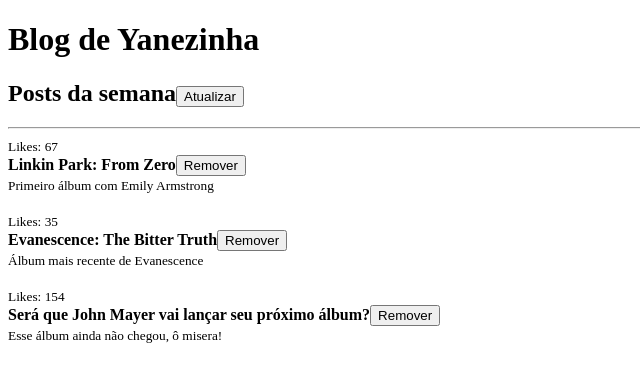
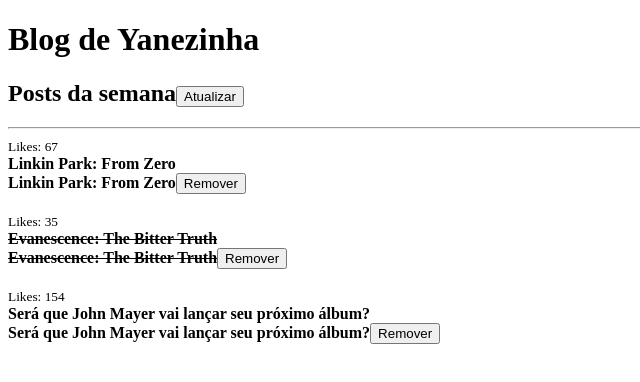
Before and after one commit to yanew/react-fundamentos, a React app: page / in a window 1280 px wide. Shown: the top 382 px of the page, without its empty margins (0-640 px from the left). Built offline with nearby package versions, Linux system fonts and the light colour scheme.

Commit message:
Aula Fundamentos do React - Renderização condicional

```diff
--- a/src/App.js
+++ b/src/App.js
@@ -8,9 +8,9 @@
 function App(){
 
     const [posts, setPosts] = useState([
-        {id: Math.random(), titulo: "Linkin Park: From Zero", likes: 67, conteudo: "Primeiro álbum com Emily Armstrong"},
-        {id: Math.random(), titulo: "Evanescence: The Bitter Truth", likes: 35, conteudo: "Álbum mais recente de Evanescence"},
-        {id: Math.random(), titulo: "Será que John Mayer vai lançar seu próximo álbum?", likes: 154, conteudo: "Esse álbum ainda não chegou, ô misera!"},
+        {id: Math.random(), titulo: "Linkin Park: From Zero", likes: 67, conteudo: "Primeiro álbum com Emily Armstrong", read: false},
+        {id: Math.random(), titulo: "Evanescence: The Bitter Truth", likes: 35, conteudo: "Álbum mais recente de Evanescence", read: true},
+        {id: Math.random(), titulo: "Será que John Mayer vai lançar seu próximo álbum?", likes: 154, conteudo: "Esse álbum ainda não chegou, ô misera!", read: false},
     ]);
 
     function handleRefresh(){
@@ -65,13 +65,8 @@
                 posts.map(post => (
                     <Post
                         key = {post.id}
-                        id = {post.id}
-                        titulo = {post.titulo}
-                        likes = {post.likes}
                         onRemove={handleRemovePost}
-                        subtitulo = {{
-                            conteudo: post.conteudo
-                        }}
+                        post = {post}
                     />
                 ))
             }
--- a/src/Post.js
+++ b/src/Post.js
@@ -2,26 +2,44 @@
 import PropTypes from "prop-types";
 
 export default function Post(props){
+    /*if(props.post.read){
+        return <h2>{props.post.titulo} já foi lido</h2>
+    }*/ //Esta eh uma forma possivel. A de baixo eh outra e a ternaria ali dentro do strong eh outra
+
     return (
+        //<>
+            //{
+               // props.post.read ? <h2>{props.post.titulo} já foi lido</h2>
+            //:
             <>
                 <article>
-                <small>Likes: {props.likes}</small><br />
-                <strong>{props.titulo}</strong>
+                    <small>Likes: {props.post.likes}</small><br />
+                    <strong>
+                        {props.post.read ? <s>{props.post.titulo}</s> : props.post.titulo}
+                    </strong>
+                    <br/>
+                    <strong>
+                        {props.post.read && <s>{props.post.titulo}</s>}
+                        {!props.post.read && props.post.titulo}
+                    </strong>
                     <button onClick={() => props.onRemove(props.id)}>Remover</button>
                     <br/>
-                <small>{props.subtitulo.conteudo}</small>
+                    <small>{props.post.subtitulo}</small>
                 </article>
                 <br/>
             </>
+           // }
+       // </>
     );
 }
 
 Post.PropTypes = {
+    onRemove: PropTypes.func.isRequired,
+    post: PropTypes.shape({
         titulo: PropTypes.string.isRequired,
         likes: PropTypes.number.isRequired,
-    onRemove: PropTypes.func.isRequired,
         id: PropTypes.number.isRequired,
-    subtitulo: PropTypes.shape({
-        conteudo: PropTypes.string.isRequired,
+        subtitulo: PropTypes.string.isRequired,
+        read: PropTypes.bool.isRequired
     }).isRequired,
 }
```
Lines whose indentation alone changed are shown as unchanged.
